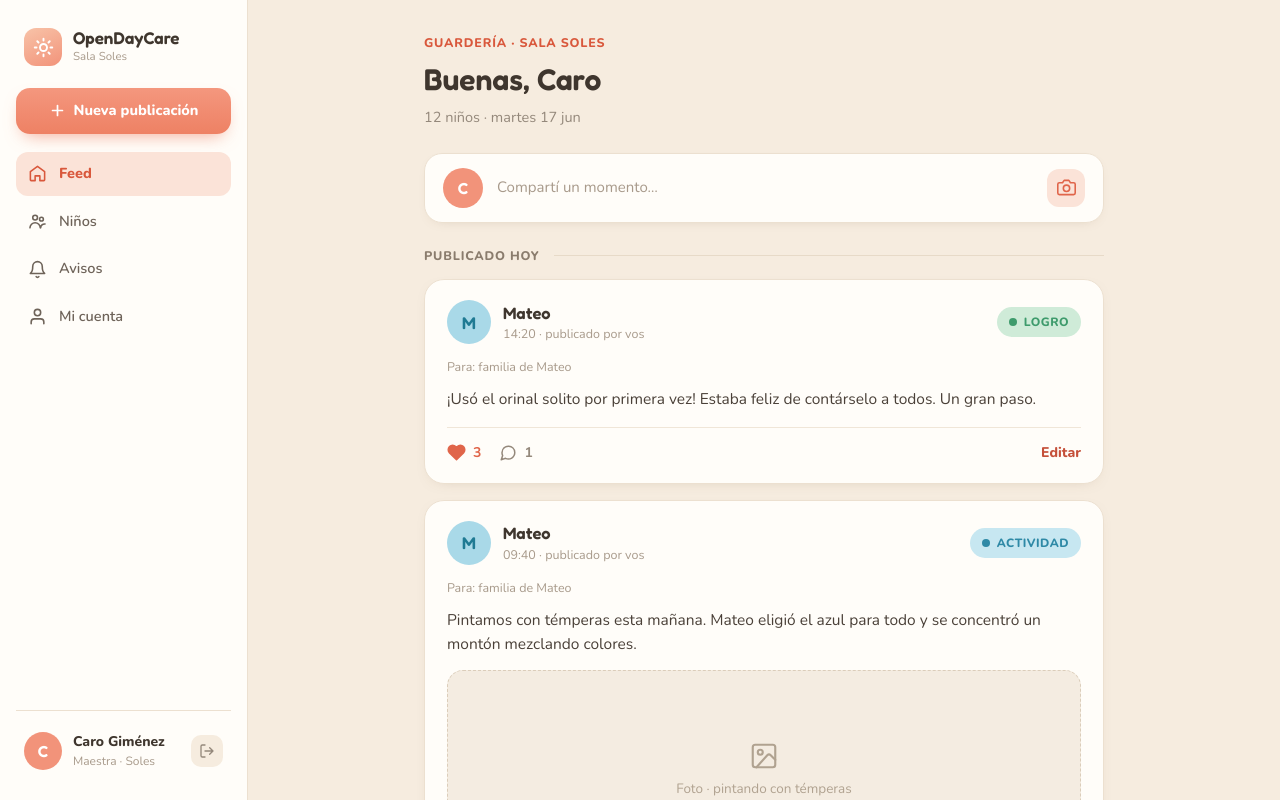
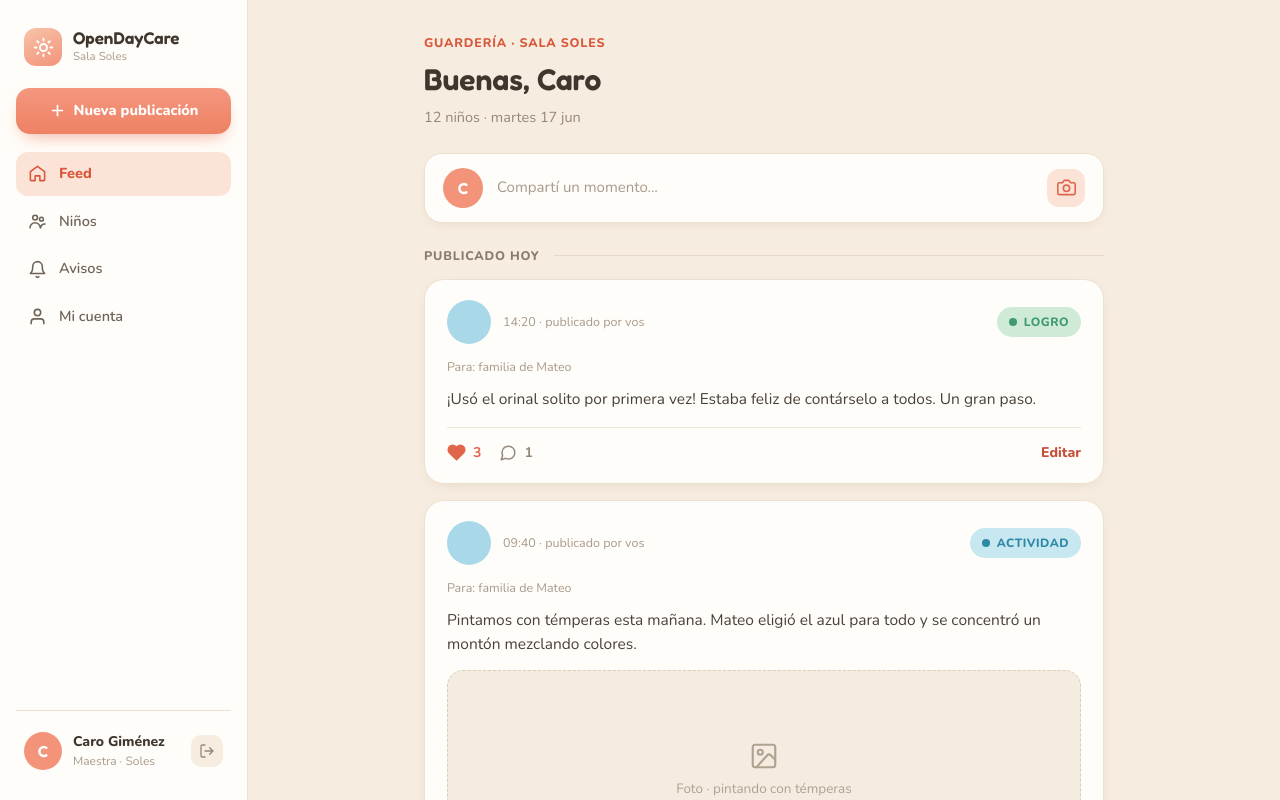
Before and after one commit to AriannaCamara/open-daycare, a Next.js app: page / in a window 1280 px wide. Built offline with nearby package versions, Linux system fonts and the light colour scheme.

Commit message:
01. Enhance PostKind type and associated styles in feed.ts by adding new post types (meal, nap, mood, photo) and updating the Post interface to use givenNames instead of childName for better data structure. Update existing posts to reflect these changes.

```diff
--- a/app/_data/feed.ts
+++ b/app/_data/feed.ts
@@ -1,21 +1,78 @@
-export type PostKind = "achievement" | "activity" | "announcement";
+export type PostKind =
+  | "meal"
+  | "nap"
+  | "activity"
+  | "achievement"
+  | "mood"
+  | "photo"
+  | "announcement";
 
 export const postKindLabels: Record<PostKind, string> = {
+  meal: "COMIDA",
+  nap: "SIESTA",
+  activity: "ACTIVIDAD",
   achievement: "LOGRO",
-  activity: "ACTIVIDAD",
+  mood: "ÁNIMO",
+  photo: "FOTO",
   announcement: "ANUNCIO",
+};
+
+export const postKindStyles: Record<
+  PostKind,
+  {
+    label: string;
+    solid: { bg: string; text: string };
+    pill: { bg: string; text: string };
+  }
+> = {
+  meal: {
+    label: postKindLabels.meal,
+    solid: { bg: "#9A7B1E", text: "#fff" },
+    pill: { bg: "#F3E7C4", text: "#9A7B1E" },
+  },
+  nap: {
+    label: postKindLabels.nap,
+    solid: { bg: "#E7DCF6", text: "#7B5FC0" },
+    pill: { bg: "#E7DCF6", text: "#7B5FC0" },
+  },
+  activity: {
+    label: postKindLabels.activity,
+    solid: { bg: "#2E89A6", text: "#fff" },
+    pill: { bg: "#C7E7F1", text: "#1F7A93" },
+  },
+  achievement: {
+    label: postKindLabels.achievement,
+    solid: { bg: "#CFEBD8", text: "#3E9B6C" },
+    pill: { bg: "#CFEBD8", text: "#3E9B6C" },
+  },
+  mood: {
+    label: postKindLabels.mood,
+    solid: { bg: "#F9D2DE", text: "#C56486" },
+    pill: { bg: "#F9D2DE", text: "#C56486" },
+  },
+  photo: {
+    label: postKindLabels.photo,
+    solid: { bg: "#FBD8CC", text: "#D9684A" },
+    pill: { bg: "#FBD8CC", text: "#D9684A" },
+  },
+  announcement: {
+    label: postKindLabels.announcement,
+    solid: { bg: "#CCD8F4", text: "#4E72C8" },
+    pill: { bg: "#CCD8F4", text: "#4E72C8" },
+  },
 };
 
 export interface Post {
   id: string;
   kind: PostKind;
-  childName?: string;
+  givenNames: string[];
   time: string;
   audience: string;
   body: string;
   likes: number;
   comments: number;
   photoLabel?: string;
+  photoUrl?: string;
 }
 
 export interface SessionUser {
@@ -35,7 +92,7 @@ export const posts: Post[] = [
   {
     id: "orinal-mateo",
     kind: "achievement",
-    childName: "Mateo",
+    givenNames: ["Mateo"],
     time: "14:20",
     audience: "familia de Mateo",
     body: "¡Usó el orinal solito por primera vez! Estaba feliz de contárselo a todos. Un gran paso.",
@@ -45,7 +102,7 @@ export const posts: Post[] = [
   {
     id: "temperas-mateo",
     kind: "activity",
-    childName: "Mateo",
+    givenNames: ["Mateo"],
     time: "09:40",
     audience: "familia de Mateo",
     body: "Pintamos con témperas esta mañana. Mateo eligió el azul para todo y se concentró un montón mezclando colores.",
@@ -56,6 +113,7 @@ export const posts: Post[] = [
   {
     id: "parque-viernes",
     kind: "announcement",
+    givenNames: [],
     time: "07:50",
     audience: "toda la sala",
     body: "El viernes salimos al parque por la mañana. Recuerden mandar gorra y una botellita de agua.",
```
